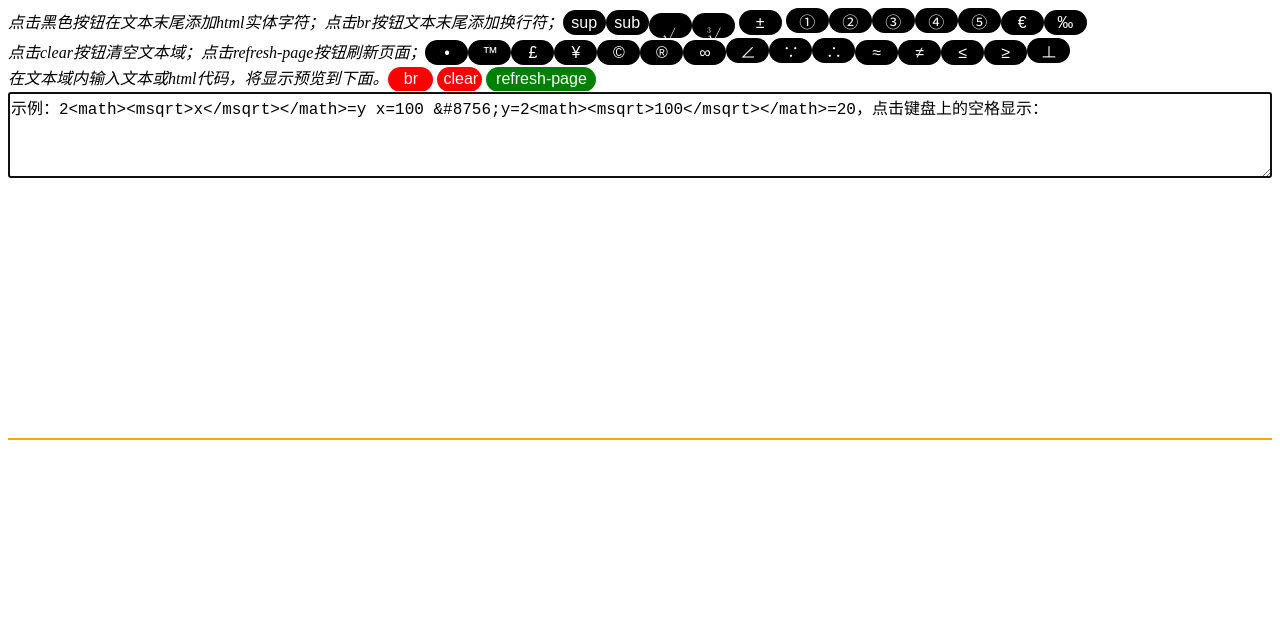
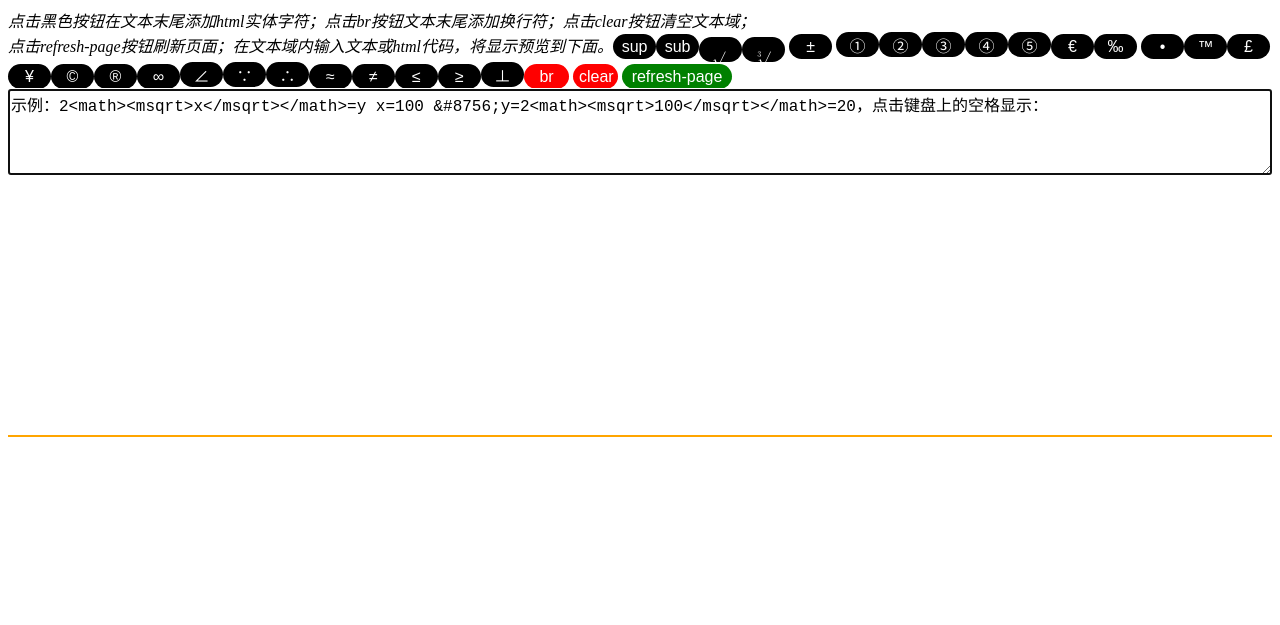
Before and after one commit to TTKX1919/my-repository, a plain HTML site: page mathdraft.html in a window 1280 px wide. Shown: the part 175-800 px from the top of the page. Drawn offline with Linux system fonts and the light colour scheme.

Commit message:
Add files via upload

```diff
--- a/mathdraft.html
+++ b/mathdraft.html
@@ -55,7 +55,7 @@
       <div id="buttons">
         <h1>这是一个用来记草稿的<abbr>html页面</abbr>：</h1>
         <em
-          >点击黑色按钮在文本末尾添加html实体字符；点击br按钮文本末尾添加换行符；</em
+          >点击黑色按钮在文本末尾添加html实体字符；点击br按钮文本末尾添加换行符；点击clear按钮清空文本域；<br />点击refresh-page按钮刷新页面；在文本域内输入文本或html代码，将显示预览到下面。</em
         ><button class="buttons" onclick="msup()">sup</button
         ><button class="buttons" onclick="msub()">sub</button
         ><button class="buttons" onclick="msqrt()">
@@ -72,9 +72,8 @@
         ><button class="buttons" onclick="mcfour()">&#9315;</button
         ><button class="buttons" onclick="mcfive()">&#9316;</button
         ><button class="buttons" onclick="mcesign()">&#128;</button
-        ><button class="buttons" onclick="mpmille()">&#137;</button
-        ><em><br />点击clear按钮清空文本域；点击refresh-page按钮刷新页面；</em
-        ><button class="buttons" onclick="mbullet()">&#149;</button
+        ><button class="buttons" onclick="mpmille()">&#137;</button>
+        <button class="buttons" onclick="mbullet()">&#149;</button
         ><button class="buttons" onclick="mtrademark()">&#153;</button
         ><button class="buttons" onclick="mpound()">&#163;</button
         ><button class="buttons" onclick="myen()">&#165;</button
@@ -89,7 +88,6 @@
         ><button class="buttons" onclick="mloequal()">&#8804;</button
         ><button class="buttons" onclick="mgoequal()">&#8805;</button
         ><button class="buttons" onclick="mperpendicular()">&#8869;</button
-        ><em><br />在文本域内输入文本或html代码，将显示预览到下面。</em
         ><button id="cbutton" onclick="nltext()">br</button>
         <button id="cbutton" onclick="ctext()">clear</button>
         <button id="rbutton" onclick="rpage()">refresh-page</button>
```
